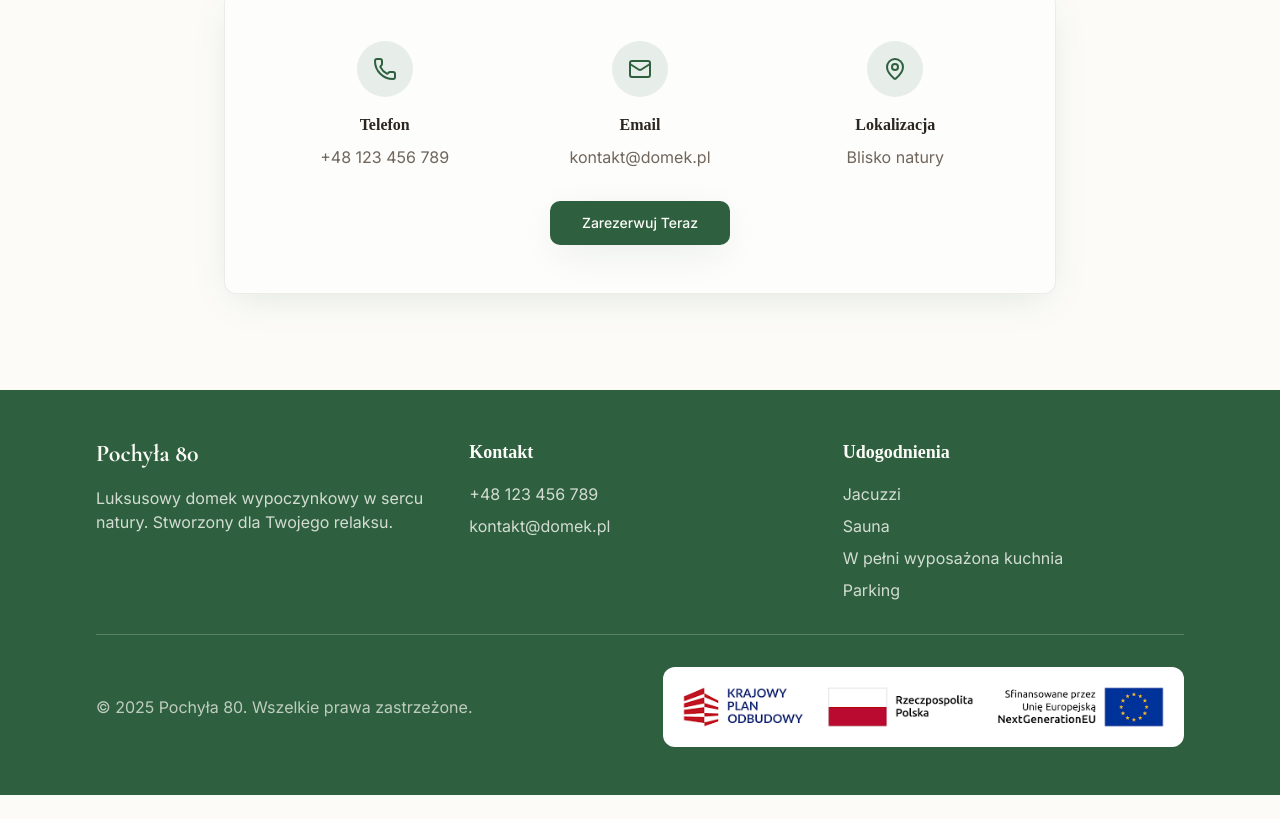
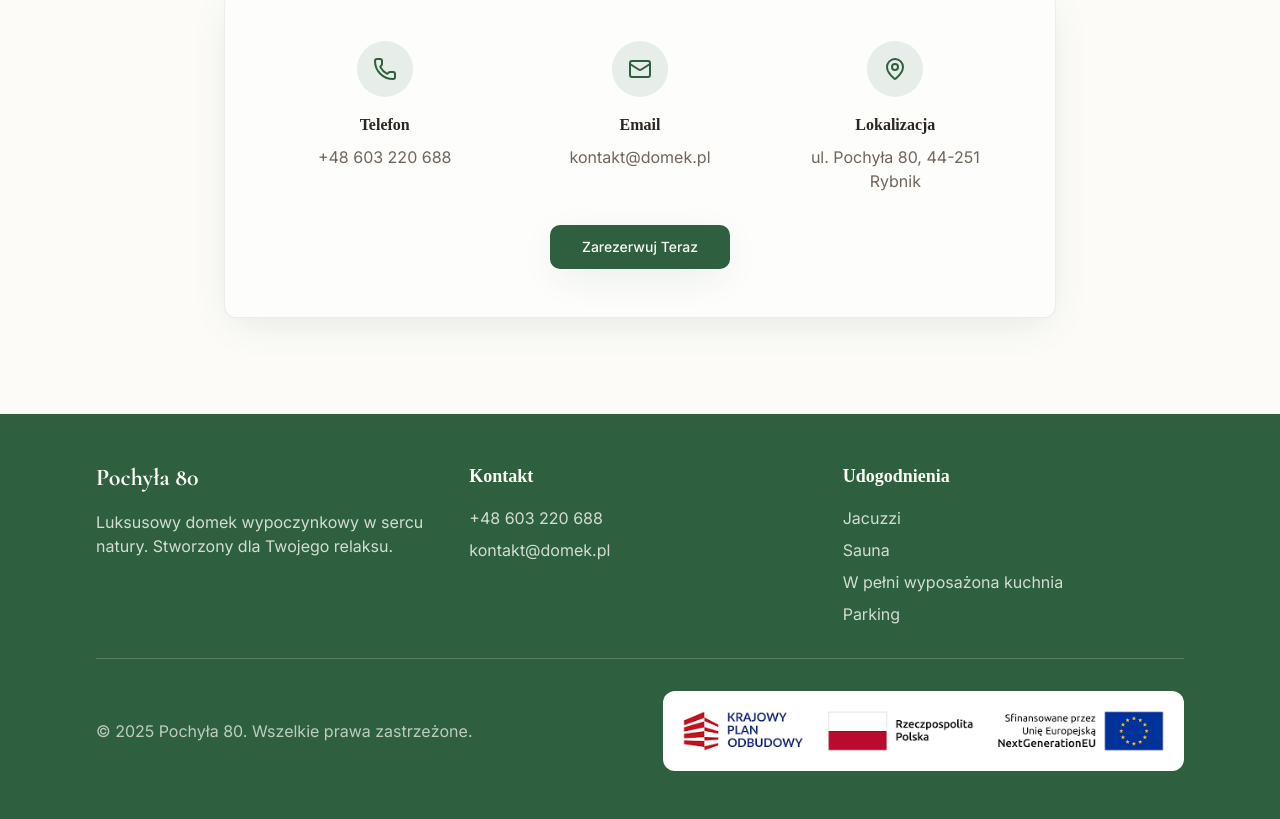
Before and after one commit to Blejn/michal-airbnb, a Next.js app: page / in a window 1280 px wide. Shown: the part 3216-4035 px from the top of the page. Before the commit the page ends 4011 px from the top, so only its background shows below. Built offline with nearby package versions, Linux system fonts and the light colour scheme.

Commit message:
refactor: client data

```diff
--- a/src/features/landing-page/components/contact.tsx
+++ b/src/features/landing-page/components/contact.tsx
@@ -11,7 +11,8 @@ const Contact = () => {
             Zarezerwuj Swój Pobyt
           </h2>
           <p className="text-lg text-muted-foreground max-w-2xl mx-auto">
-            Skontaktuj się z nami, aby zarezerwować niezapomniane chwile w naszym domku
+            Skontaktuj się z nami, aby zarezerwować niezapomniane chwile w
+            naszym domku
           </p>
         </div>
 
@@ -23,8 +24,11 @@ const Contact = () => {
                   <Phone className="w-6 h-6 text-primary" />
                 </div>
                 <h3 className="font-semibold text-foreground mb-2">Telefon</h3>
-                <a href="tel:+48123456789" className="text-muted-foreground hover:text-accent transition-smooth">
-                  +48 123 456 789
+                <a
+                  href="tel:+48603220688"
+                  className="text-muted-foreground hover:text-accent transition-smooth"
+                >
+                  +48 603 220 688
                 </a>
               </div>
 
@@ -33,7 +37,10 @@ const Contact = () => {
                   <Mail className="w-6 h-6 text-primary" />
                 </div>
                 <h3 className="font-semibold text-foreground mb-2">Email</h3>
-                <a href="mailto:kontakt@domek.pl" className="text-muted-foreground hover:text-accent transition-smooth">
+                <a
+                  href="mailto:kontakt@domek.pl"
+                  className="text-muted-foreground hover:text-accent transition-smooth"
+                >
                   kontakt@domek.pl
                 </a>
               </div>
@@ -42,9 +49,11 @@ const Contact = () => {
                 <div className="w-14 h-14 rounded-full bg-primary/10 flex items-center justify-center mb-4">
                   <MapPin className="w-6 h-6 text-primary" />
                 </div>
-                <h3 className="font-semibold text-foreground mb-2">Lokalizacja</h3>
+                <h3 className="font-semibold text-foreground mb-2">
+                  Lokalizacja
+                </h3>
                 <p className="text-muted-foreground">
-                  Blisko natury
+                  ul. Pochyła 80, 44-251 Rybnik
                 </p>
               </div>
             </div>
--- a/src/features/layout/components/footer.tsx
+++ b/src/features/layout/components/footer.tsx
@@ -20,10 +20,10 @@ const Footer = () => {
             <ul className="space-y-2 text-primary-foreground/80">
               <li>
                 <a
-                  href="tel:+48123456789"
+                  href="tel:+48603220688"
                   className="hover:text-accent transition-smooth"
                 >
-                  +48 123 456 789
+                  +48 603 220 688
                 </a>
               </li>
               <li>
```
